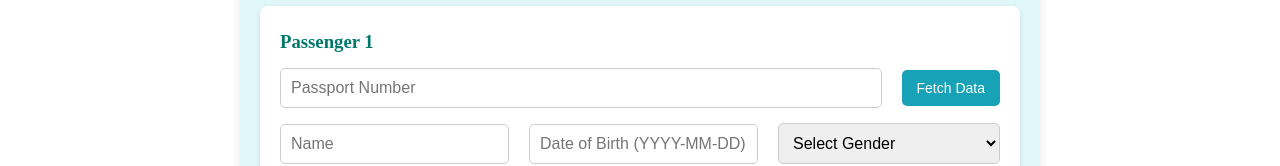
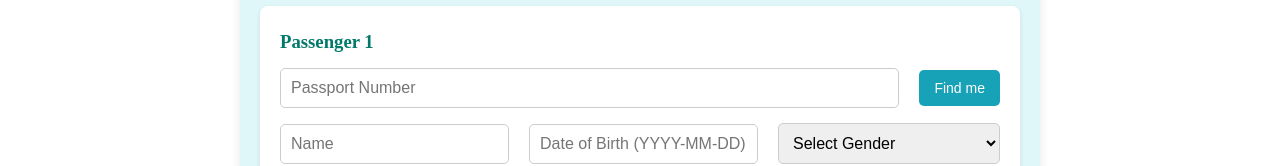
Before and after one commit to Sithum-Bimsara/B-Airways, a Next.js app: page /passengerDetails in a window 1280 px wide. Shown: the part 161-327 px from the top of the page. Built offline with nearby package versions, Linux system fonts and the light colour scheme; no server answers.

Commit message:
Passenger section

```diff
--- a/app/passengerDetails/PassengerForm.jsx
+++ b/app/passengerDetails/PassengerForm.jsx
@@ -98,7 +98,7 @@ const PassengerForm = () => {
           throw new Error(result.message || 'Failed to add passenger.');
         }
 
-        passengerData.push({ Passenger_ID: result.Passenger_ID, Seat: "" });
+        passengerData.push({ Passenger_ID: result.Passenger_ID, Name: passenger.Name, Seat: "" });
       }
 
       localStorage.setItem('PassengerData', JSON.stringify(passengerData));
@@ -133,7 +133,7 @@ const PassengerForm = () => {
                 disabled={loading}
                 className="fetch-data-button"
               >
-                {loading ? 'Fetching...' : 'Fetch Data'}
+                {loading ? 'Fetching...' : 'Find me'}
               </button>
             </div>
 
```
